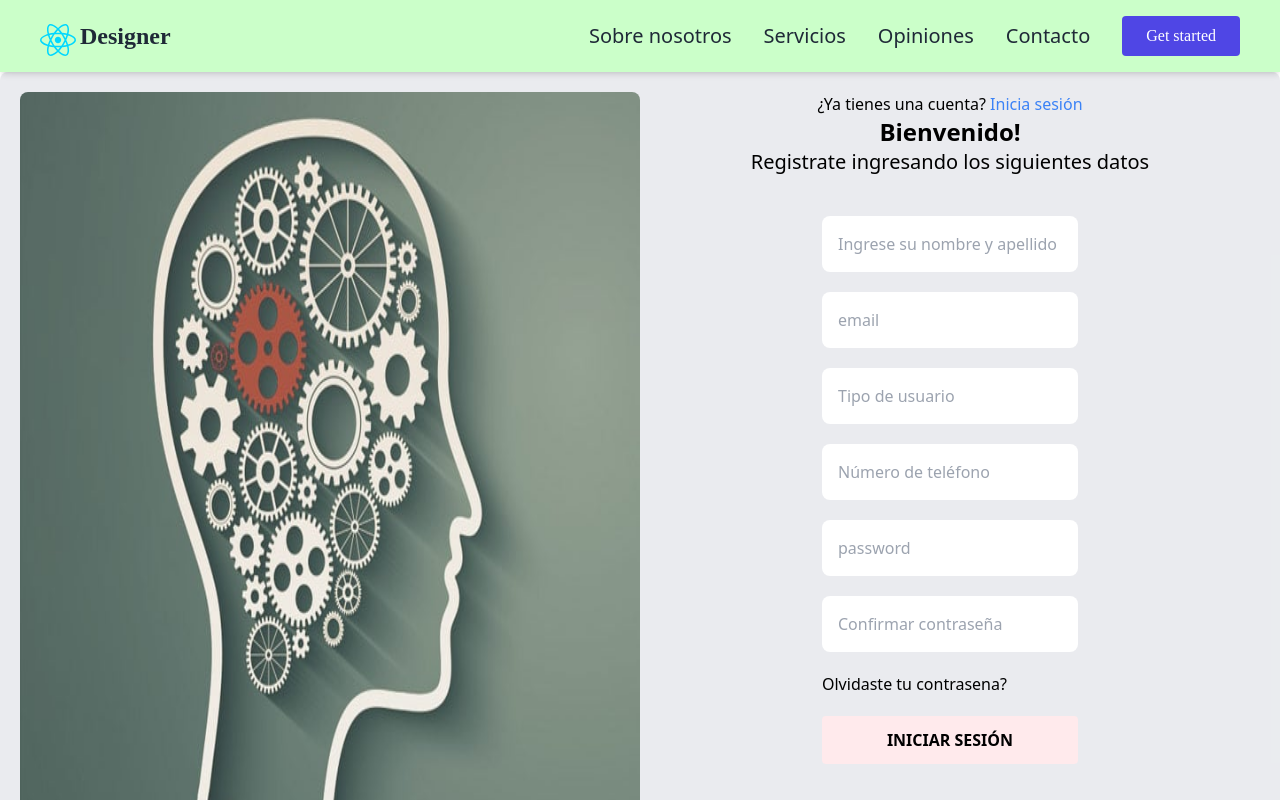
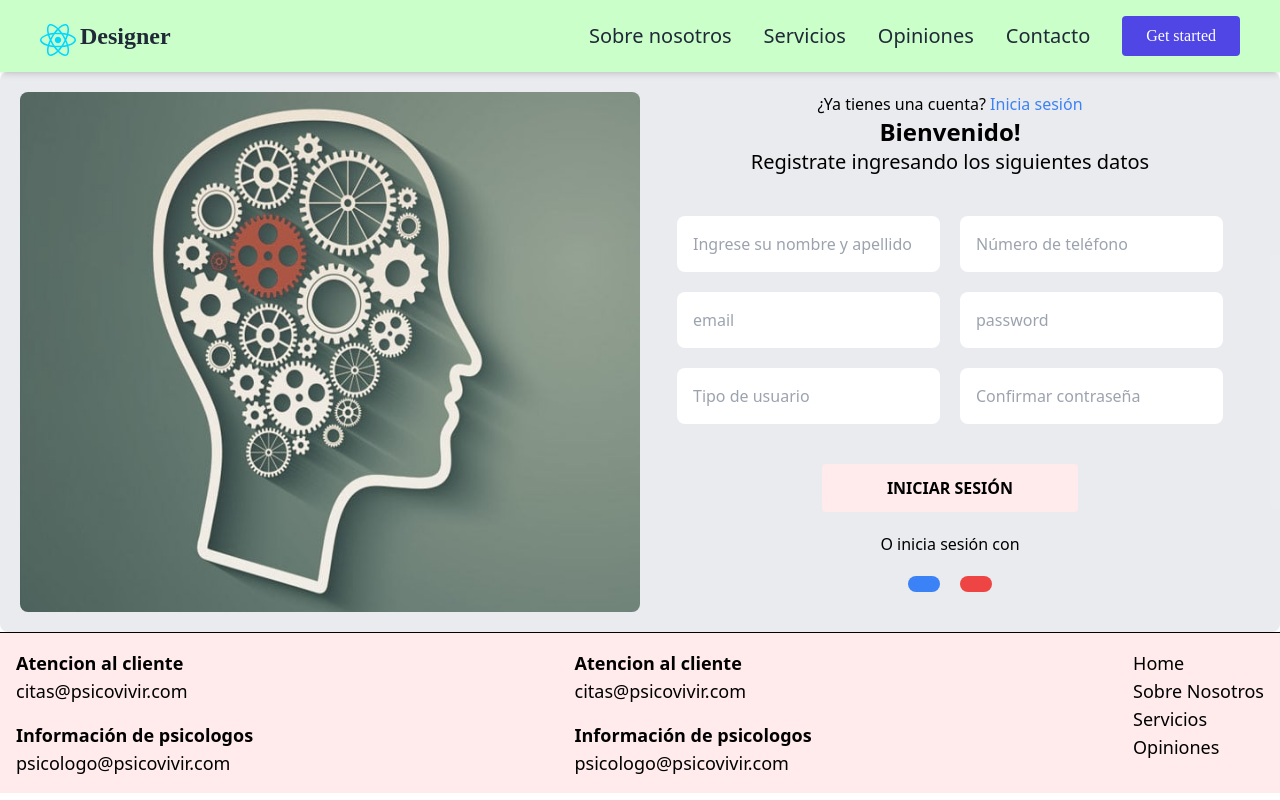
Before and after one commit to ValeriaZampetti/Psico-vivir, a React (Vite) app: page /users/register in a window 1280 px wide. Shown: the top 800 px of the page. Built offline with nearby package versions, Linux system fonts and the light colour scheme; no server answers.

Commit message:
Registro Barato

```diff
--- /dev/null
+++ b/src/components/Dropdown.tsx
@@ -0,0 +1,12 @@
+import React from "react";
+import { Link, useNavigate } from "react-router-dom";
+import logo from "../../../../docs/assets/Logotipo.png";
+
+export const Dropdown = () => {
+    const navigate = useNavigate();
+    return (
+        <div className="h-screen w-screen bg-gray-200 flex justify-center items-center">
+            <div className="relative inline-block text-left"></div>
+        </div>
+    );
+};
--- a/src/firebase/api.ts
+++ b/src/firebase/api.ts
@@ -81,23 +81,18 @@ export function addFeedback(
 }
 
 export function createUser(
-  email: string,
-  password: string,
-  name: string,
-  type: number
+  client: Client,
+  password: string
 ) {
   const collectionRef = collection(db, "users");
-  createUserWithEmailAndPassword(auth, email, password).then(
+  console.log("Creating user", client.email);
+  createUserWithEmailAndPassword(auth, client.email, password).then(
     (userCredential) => {
       const user = userCredential.user;
-      const clientObj: Client = {
-        email: user.email!,
-        name,
-        type,
-      };
 
       const clientRef = doc(collectionRef, user.uid);
-      setDoc(clientRef, clientObj);
+      setDoc(clientRef, client);
+      console.log("User created", user.uid);
     }
   );
 }
--- a/src/pages/users/Register.tsx
+++ b/src/pages/users/Register.tsx
@@ -1,6 +1,8 @@
 import React, { useState, useContext } from "react";
 import { Navigate, useNavigate, Link } from "react-router-dom";
 import register from "../../assets/images/Register.jpg";
+import { createUser } from "../../firebase/api";
+import { Client, Doctor } from "../../interfaces/Client";
 export const Register = (prop: any) => {
     const [nombre, setNombre] = useState("");
     const [number, setnumber] = useState("");
@@ -9,13 +11,27 @@ export const Register = (prop: any) => {
     const [confirmarcontraseña, setconfirmarcontraseña] = useState("");
     const [tipousuario, settipousuario] = useState("");
 
+    async function handleSubmit(e: React.FormEvent<HTMLFormElement>) {
+        e.preventDefault();
+        const user: Client = {
+            email: email,
+            name: nombre,
+            type: 0,
+        };
+
+        if (tipousuario === "Doctor") {
+            user.type = 1;
+        }
+
+        createUser(user, password);
+    }
     return (
         <>
             <div className="bg-gray-200/[0.8] flex flex-row p-5 rounded-lg justify-center">
-                <div className="w-[50%] lg:block hidden">
-                    <img src={register} className="w-full h-full rounded-lg" />
+                <div className="basis-1/2 lg:block hidden">
+                    <img src={register} className="h-full w-auto  rounded-lg" />
                 </div>
-                <main className="flex flex-col  justify-center lg:w-[50%]">
+                <main className="flex flex-col  justify-center lg:basis-1/2">
                     <p className="text-center">
                         ¿Ya tienes una cuenta?{" "}
                         <Link
@@ -31,47 +47,63 @@ export const Register = (prop: any) => {
                     <h2 className="text-center text-xl font-medium">
                         Registrate ingresando los siguientes datos
                     </h2>
-                    <form className="my-10 flex flex-col justify-center gap-5 w-64 self-center ">
+                    <form className="self-center" onSubmit={handleSubmit}>
+                        <section className="my-10 flex flex-col sm:flex-row justify-center gap-5 w-64 self-center ">
+                            <div className="flex flex-col gap-5">
                                 <input
                                     className="rounded-lg p-4 focus:outline-pink-400"
                                     placeholder="Ingrese su nombre y apellido"
                                     value={nombre}
                                     onChange={(e) => setNombre(e.target.value)}
                                 ></input>
+
                                 <input
                                     className="rounded-lg p-4 focus:outline-pink-400"
                                     placeholder="email"
+                                    type="email"
                                     value={email}
                                     onChange={(e) => setEmail(e.target.value)}
                                 ></input>
+
                                 <input
                                     className="rounded-lg p-4 focus:outline-pink-400"
                                     placeholder="Tipo de usuario"
                                     value={tipousuario}
-                            onChange={(e) => settipousuario(e.target.value)}
+                                    onChange={(e) =>
+                                        settipousuario(e.target.value)
+                                    }
                                 ></input>
+                            </div>
+
+                            <div className="flex flex-col gap-5">
                                 <input
                                     className="rounded-lg p-4 focus:outline-pink-400"
                                     placeholder="Número de teléfono"
                                     value={number}
                                     onChange={(e) => setnumber(e.target.value)}
                                 ></input>
+
                                 <input
                                     className="rounded-lg p-4 focus:outline-pink-400"
                                     placeholder="password"
                                     value={password}
-                            onChange={(e) => setPassword(e.target.value)}
+                                    type="password"
+                                    onChange={(e) =>
+                                        setPassword(e.target.value)
+                                    }
                                 ></input>
 
                                 <input
                                     className="rounded-lg p-4 focus:outline-pink-400"
                                     placeholder="Confirmar contraseña"
                                     value={confirmarcontraseña}
+                                    type="password"
                                     onChange={(e) =>
                                         setconfirmarcontraseña(e.target.value)
                                     }
                                 ></input>
-                        <p>Olvidaste tu contrasena?</p>
+                            </div>
+                        </section>
 
                         {/* TODO - Cambiar bg-green */}
                         <input
```
Lines whose indentation alone changed are shown as unchanged.
